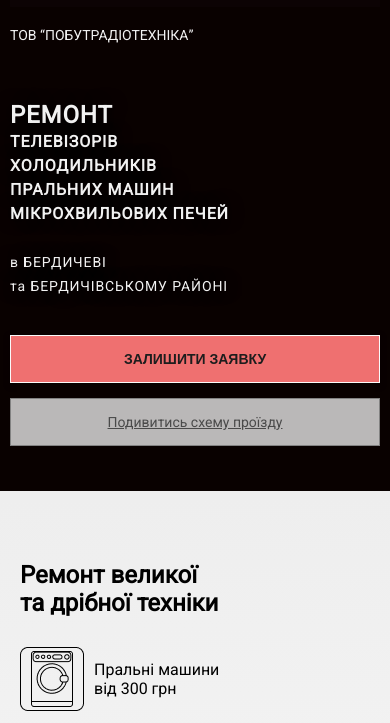
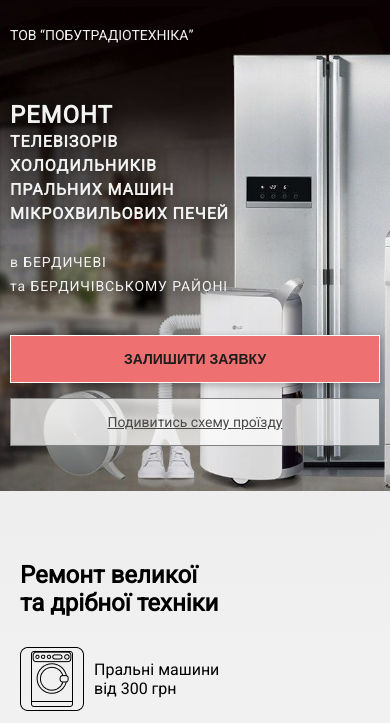
Before and after one commit to tearfulmerlin/prt_lp, a plain HTML site: page index.html in a window 390 px wide. Shown: the part 57-780 px from the top of the page. Drawn offline with Linux system fonts and the light colour scheme; the site is published under a folder, as on GitHub Pages, so addresses that start at the root find nothing.

Commit message:
fix mobile styles

```diff
--- a/styles/style-600w.css
+++ b/styles/style-600w.css
@@ -248,13 +248,6 @@
 
 /* utp */
 
-.utp {
-  background: url(/assets/utp-bg.jpg) 70% 50%;
-  max-width: 1440px;
-  margin: 0 auto;
-  padding: 0 20px;
-}
-
 .header {
   display: flex;
   align-items: center;
@@ -274,9 +267,8 @@
 }
 
 .utp {
-  background: #090100 url(/assets/utp-bg-768w.jpg) 50% 100% no-repeat;
+  background: #090100 url(../assets/utp-bg-768w.jpg) 50% 100% no-repeat;
   background-size: cover;
-  max-width: 1440px;
   margin: 0 auto;
   padding: 0 10px 45px;
 }
```
